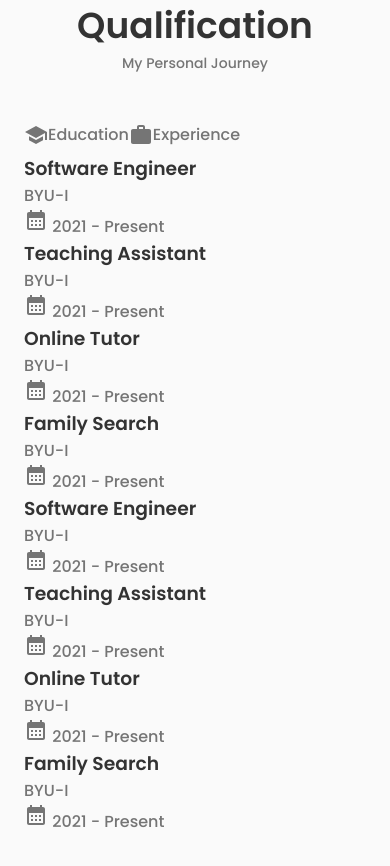
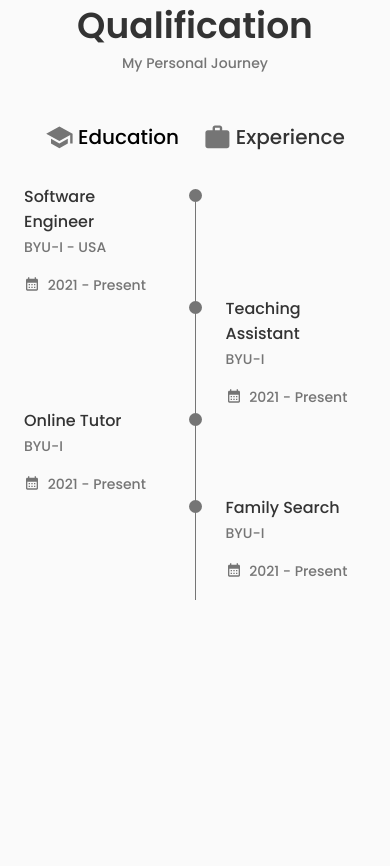
Before and after one commit to kevincastrochavez/kevin-portfolio, a React (Create React App) app: page / in a window 390 px wide. Shown: the part 3100-3966 px from the top of the page. After the commit the page ends 3794 px from the top, so only its background shows below. Built offline with nearby package versions, Linux system fonts and the light colour scheme.

Commit message:
added styles for the qualification component for all devices

```diff
--- a/src/components/qualification.js
+++ b/src/components/qualification.js
@@ -1,9 +1,15 @@
-import React from 'react';
+import React, { useState } from 'react';
 import SchoolIcon from '@mui/icons-material/School';
 import WorkIcon from '@mui/icons-material/Work';
 import CalendarMonthIcon from '@mui/icons-material/CalendarMonth';
 
 function Qualification() {
+  const [toggleState, setToggleState] = useState(1);
+
+  const toggleTab = (index) => {
+    setToggleState(index);
+  };
+
   return (
     <section className='qualification section'>
       <h2 className='section__title'>Qualification</h2>
@@ -11,24 +17,44 @@ function Qualification() {
 
       <div className='qualification__container container'>
         <div className='qualification__tabs'>
-          <div className='qualification__button qualification__active button--flex'>
+          <div
+            className={
+              toggleState === 1
+                ? 'qualification__button qualification__active button--flex'
+                : 'qualification__button button--flex'
+            }
+            onClick={() => toggleTab(1)}
+          >
             {' '}
             <SchoolIcon /> Education
           </div>
 
-          <div className='qualification__button button--flex'>
+          <div
+            className={
+              toggleState === 2
+                ? 'qualification__button qualification__active button--flex'
+                : 'qualification__button button--flex'
+            }
+            onClick={() => toggleTab(2)}
+          >
             {' '}
             <WorkIcon /> Experience
           </div>
         </div>
 
         <div className='qualification__sections'>
-          <div className='qualification__content'>
+          <div
+            className={
+              toggleState === 1
+                ? 'qualification__content qualification__content-active'
+                : 'qualification__content'
+            }
+          >
             <div className='qualification__data'>
               <div>
                 <h3 className='qualification__title'>Software Engineer</h3>
 
-                <span className='qualification__subtitle'>BYU-I</span>
+                <span className='qualification__subtitle'>BYU-I - USA</span>
 
                 <div className='qualification__calendar'>
                   <CalendarMonthIcon /> 2021 - Present
@@ -101,7 +127,13 @@ function Qualification() {
             </div>
           </div>
 
-          <div className='qualification__content'>
+          <div
+            className={
+              toggleState === 2
+                ? 'qualification__content qualification__content-active'
+                : 'qualification__content'
+            }
+          >
             <div className='qualification__data'>
               <div>
                 <h3 className='qualification__title'>Software Engineer</h3>
@@ -157,26 +189,6 @@ function Qualification() {
                 <span className='qualification__line'></span>
               </div>
             </div>
-
-            <div className='qualification__data'>
-              <div></div>
-
-              <div>
-                <span className='qualification__rounder'></span>
-
-                <span className='qualification__line'></span>
-              </div>
-
-              <div>
-                <h3 className='qualification__title'>Family Search</h3>
-
-                <span className='qualification__subtitle'>BYU-I</span>
-
-                <div className='qualification__calendar'>
-                  <CalendarMonthIcon /> 2021 - Present
-                </div>
-              </div>
-            </div>
           </div>
         </div>
       </div>
--- a/src/styles/qualification.scss
+++ b/src/styles/qualification.scss
@@ -0,0 +1,127 @@
+.qualification {
+  &__container {
+    max-width: 768px;
+  }
+
+  &__tabs {
+    display: flex;
+    justify-content: center;
+    margin-bottom: 32px;
+  }
+
+  &__button {
+    font-size: $h3-font;
+    font-weight: 500;
+    color: $title;
+    margin: 0 16px;
+    cursor: pointer;
+
+    & svg {
+      font-size: 1.8rem;
+      margin-right: 4px;
+    }
+
+    &:hover {
+      color: $title-dark;
+    }
+  }
+
+  &__active {
+    color: $title-dark;
+  }
+
+  &__sections {
+    display: grid;
+    grid-template-columns: 0.5fr;
+    justify-content: center;
+  }
+
+  &__content {
+    display: none;
+
+    &-active {
+      display: block;
+    }
+  }
+
+  &__data {
+    display: grid;
+    grid-template-columns: 1fr max-content 1fr;
+    column-gap: 1.5rem;
+  }
+
+  &__title {
+    font-size: $normal-font;
+    font-weight: 500;
+  }
+
+  &__subtitle {
+    display: inline-block;
+    font-size: $small-font;
+    margin-bottom: 16px;
+  }
+
+  &__calendar {
+    font-size: $small-font;
+
+    & svg {
+      margin-right: 4px;
+      font-size: 1rem;
+      transform: translateY(2px);
+    }
+  }
+
+  &__rounder {
+    display: inline-block;
+    width: 13px;
+    height: 13px;
+    background-color: $text;
+    border-radius: 50%;
+  }
+
+  &__line {
+    display: block;
+    width: 1px;
+    height: 100%;
+    background-color: $text;
+    transform: translate(6px, -7px);
+  }
+}
+
+@media screen and (max-width: 992px) {
+  .qualification {
+    &__container {
+      margin-left: auto;
+      margin-right: auto;
+    }
+  }
+}
+
+@media screen and (max-width: 768px) {
+  .qualification {
+    &__container {
+      margin-left: 24px;
+      margin-right: 24px;
+    }
+  }
+}
+
+@media screen and (max-width: 576px) {
+  .qualification {
+    &__sections {
+      grid-template-columns: initial;
+    }
+
+    &__button {
+      margin: 0 12px;
+    }
+  }
+}
+
+@media screen and (max-width: 350px) {
+  .qualification {
+    &__data {
+      gap: 0.5rem;
+    }
+  }
+}
```
